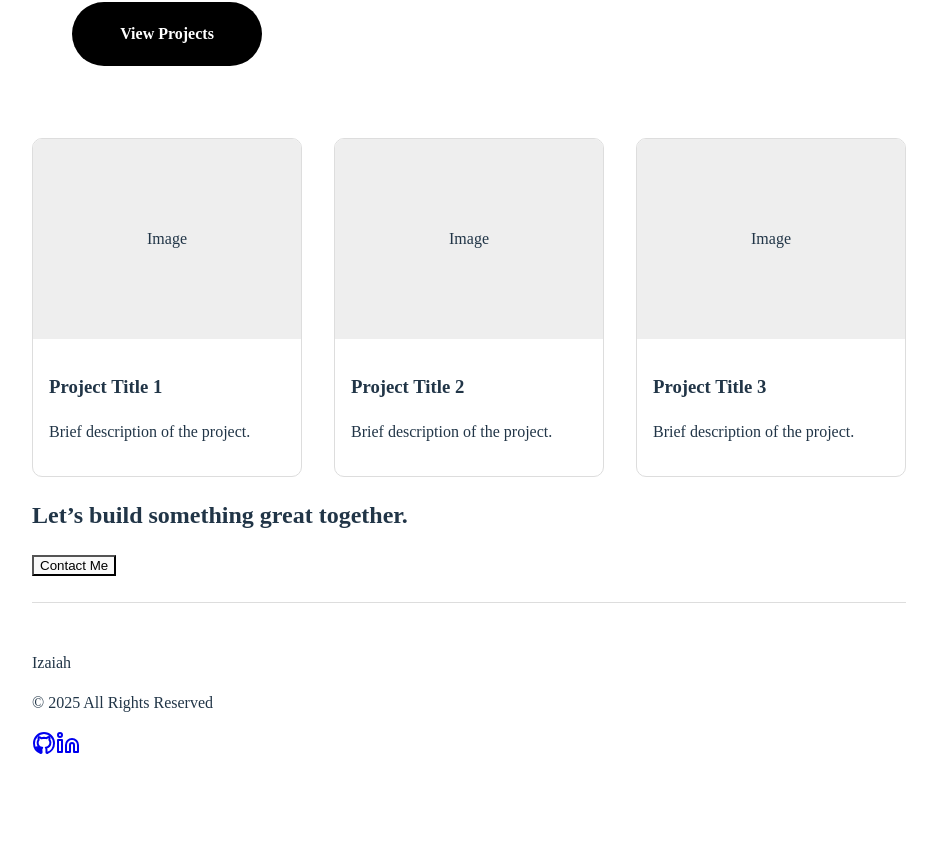
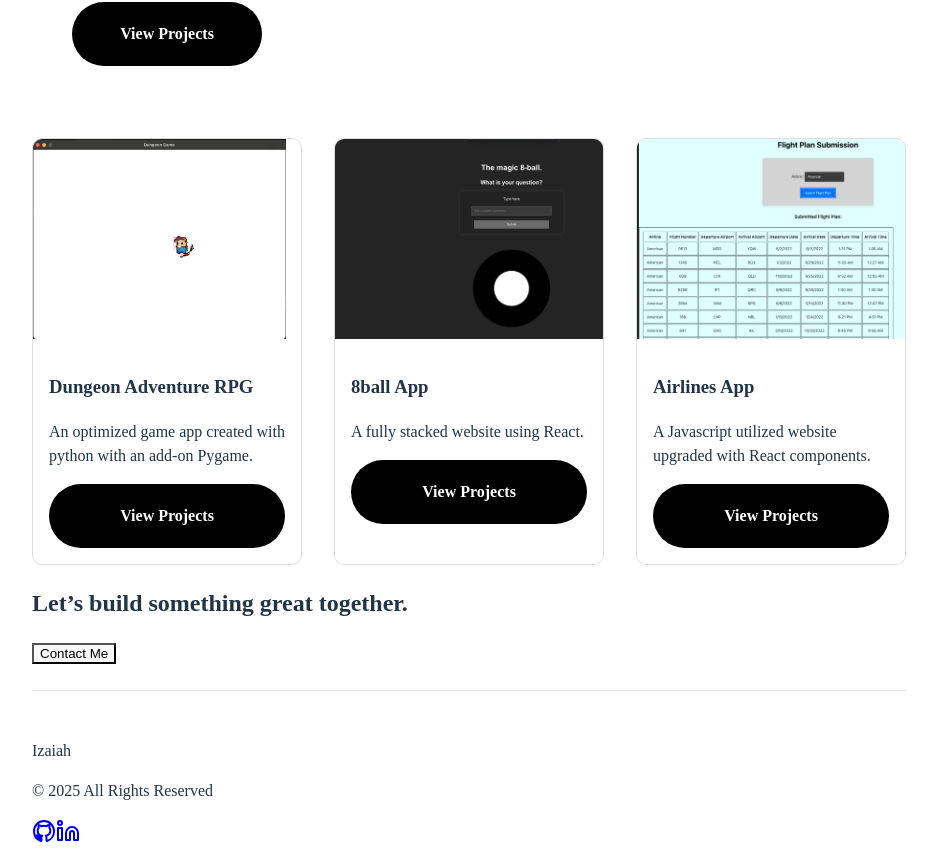
Before and after one commit to Izaiah566/portfolio-site, a React (Vite) app: page / in a window 1280 px wide. Shown: the part 839-1689 px from the top of the page, without its empty margins (171-1108 px from the left). Before the commit the page ends 1601 px from the top, so only its background shows below. Built offline with nearby package versions, Linux system fonts and the light colour scheme.

Commit message:
initial commit

```diff
--- a/public/projectData.jsx
+++ b/public/projectData.jsx
@@ -1,51 +1,91 @@
 export const projectData = [
     {
         id: 1,
+        slug: "dungeon-adventure-RPG",
         title: "Dungeon Adventure RPG",
         description: "An optimized game app created with python with an add-on Pygame.",
+        longDescription: `
+            The dungeon game was created with Python to control the movements of the character. The purpose of the game
+            is to explore around the area, figthing monsters and collecting loot.
+        `,
         problem: "I wanted make the character move around the screen using the keyboards, but I don't know what to start.",
         solution: "I looked up online for tutorials and found it on youtube. I followed the instructions step-by-step; unforuntately it stopped at Part 5",
         improvment: "I would work more on the creating the background, the enemies and objectives",
         image: "images/dungeon.jpg",
+        gitHubLink: "https://github.com/Izaiah566/Python_RPG"
     },
 
     {
         id: 2,
-        title: "8-ball Website",
+        slug: "8-ball-app",
+        title: "8ball App",
         description: "A fully stacked website using React.",
+        longDescription: `
+            The magic 8-ball answers the question you asked it with a yes or no. It features the ball
+            in the middle of the page with the white space in the middle of the screen with the blank space
+            at the bottom. In the input space, the user may ask any question, but it will not always give them
+            the asnwers they wanted.
+        `,
         problem: "While creating the website, I wanted to have the ball to shake while asking questions. But when I pressed the button, it doesn't shake before giving me the answer.",
         solution: "I need to make sure to set the shaking state to true and then to false in the setTimeout statement.",
         improvment: "I could add an ",
         image: "images/8ball.jpg",
+        gitHubLink: "https://github.com/Izaiah566/React-Magic-8ball"
     },
 
     {
         id: 3,
-        title: "Airlines Website",
+        slug: "airlines-app",
+        title: "Airlines App",
         description: "A Javascript utilized website upgraded with React components.",
+        longDescription: `
+            The website formerely uses plain-JavaScript to search for data on each flight. The website
+            have a form element on the home page which filters the necessary elements the user needs
+            to fillout.
+        `,
         problem: "The problem I am having with this website is filtering the information about the flights.",
-        solution: "I used the techniques from JavaScript by filtering the different kinds of airlines to get the result. I used the same technique when remaking it into React.",
+        solution: `I used the techniques from JavaScript by filtering the different kinds of airlines to get the result.
+            I used the same technique when remaking it into React.`
+        ,
         improvment: "I should revisit the concepts to learn how to filter the other data. Maybe I would work on displaying information whether it is cancelled or not.",
         image: "images/airlines.jpg",
+        gitHubLink: "https://github.com/Izaiah566/react-airlines"
     },
 
     {
         id: 4,
-        title: "Marketplave Community App",
+        slug: "marketplace-community-app",
+        title: "Marketplace Community App",
         description: "A full-stack community marketplace using Supabase + FastAPI.",
-        problem: "While working on this project, I focused creating the design of it to make it look professional. Sometimes I distract myself from doing backend programming while trying make it look interesting",
+        longDescription: `
+            This project is a full-stack application that allows users to buy, sell,
+            and trade goods within a community. Features include authentication,
+            user profiles, listing creation, and messaging.
+        `,
+        problem: `While working on this project,
+        I focused creating the design of it to make it look professional.
+        Sometimes I distract myself from doing backend programming while trying make it look interesting.
+        `,
         solution: "I looked for starter layouts and mockup database to spare me the effort to create the website from scratch",
         improvment: "I would had enhancement to the project revisiting the supabase and experiment with it more.",
         image: "images/marketplace.jpg",
+        gitHubLink: "https://github.com/Izaiah566/final-project-izaiah-store"
     },
 
     {
         id: 5,
+        slug: "portfolio-website",
         title: "Portfolio Website",
         description: "My fully responsive portfolio using React + CSS Modules.",
+        longDescription: `
+            This portfolio tells about what I am, what skills I possess, what experiences I have,
+            and what career I am looking for. It lists the projects that are either completed, in-progress, or
+            no longer working on.
+        `,
         problem: "I only got started on the portfolio and the first thing I am having with is making the portfolio professional.",
         solution: "I looked up some templates of what my portfolio needs to look like and I managed to make it look enticing.",
         improvment: "There is no improvement I could think of.",
         image: "images/portfolio.jpg",
+        gitHubLink: "https://github.com/Izaiah566/portfolio-site"
     }
 ];
--- a/src/App.jsx
+++ b/src/App.jsx
@@ -16,7 +16,7 @@ function App() {
           <Route path="/" element={<Home />}/>
           <Route path="/About" element={<About />}/>
           <Route path="/Projects" element={<Projects />}/>
-          <Route path="/Projects:id" element={<Detail />}/>
+          <Route path="/Projects/:slug" element={<Detail />}/>
           <Route path="/Contact" element={<Contact />}/>
         </Route>
       </Routes>
--- a/src/index.css
+++ b/src/index.css
@@ -22,22 +22,3 @@
     background-color: #f9f9f9;
   }
 }
-
-
-.grid-3 {
-  border: 1px solid #ddd;
-  border-radius: 10px;
-  overflow: hidden;
-  transition: 0.2s;
-  background: white;
-  display: grid;
-}
-
-.grid-3 .featured-card {
-  display: inline-block;
-  border-color: #747bff;
-  background-color: #a8acec;
-  border-radius: 50px;
-  width: 200px;
-  text-align: center;
-}
--- a/src/pages/Detail.jsx
+++ b/src/pages/Detail.jsx
@@ -1,55 +1,40 @@
-import { useParams } from "react-router-dom"
-import { useEffect, useState } from "react";
-import { projectData } from "../../public/projectData"
+import { useParams } from "react-router-dom";
+import styles from "./Detail.module.css";
+import { projectData } from "../../public/projectData";
 
-const Detail = () => {
+export default function Detail() {
+  const { slug } = useParams();
+  const project = projectData.find(p => p.slug === slug);
 
-    const { id } = useParams();
-    const [project, setProject] = useState(null);
-    const [loading, setLoading] = useState(true);
-    const [error, setError] = useState("");
+  if (!project) {
+    return <h2>Project not found</h2>;
+  }
 
-    useEffect(() => {
-        const fetchProject = async () => {
-            try {
-                setLoading(true)
+  return (
+    <div className={`container ${styles.detail}`}>
+      <h1>{project.title}</h1>
 
-                const foundProject = projectData.find(
-                    (item) => String(item.id) === id
-                );
-                if(!foundProject) throw new Error("Project not found.");
-                setProject(foundProject);
-            } catch (err) {
-                console.error(err);
-                setError(err.message || "Error loading project");
-            } finally {
-                setLoading(false);
-            }
-        };
+      <div className={styles.image}>
+        <img src={project.image} alt={project.title} />
+      </div>
 
-        fetchProject();
-    }, [id]);
+      <p className={styles.description}>{project.longDescription}</p>
 
-    // ✅ Loading or error states
-    if (loading) return <p className="text-center mt-10">Loading listing...</p>;
-    if (error)
-        return (
-        <div className="text-center text-red-500 mt-10">
-            <p>❌ {error}</p>
-        </div>
-        );
+      <div className={styles.subHeader}>
+        <h2>Problem</h2>
+        <p className={styles.problem}>{project.problem}</p>
+      </div>
 
-    return (
-        <>
-            <div>
-                <h1>Project title: {project.title}</h1>
-                <img src={project.img} alt={project.title}/>
-                <p>Problem: {project.problem}</p>
-                <p>Solution: {project.solution}</p>
-                <p>Improvement: {project.improvment}</p>
-            </div>
-        </>
-    )
+      <div className={styles.subHeader}>
+        <h2>Solution</h2>
+        <p className={styles.solution}>{project.solution}</p>
+      </div>
+
+      <div className={styles.subHeader}>
+        <h2>Improvement</h2>
+        <p className={styles.improvement}>{project.improvment}</p>
+      </div>
+
+    </div>
+  );
 }
-
-export default Detail
--- a/src/pages/Home.jsx
+++ b/src/pages/Home.jsx
@@ -1,6 +1,7 @@
 import React from "react";
 import { Link } from "react-router-dom";
 import styles from "./Home.module.css";
+import { projectData } from "../../public/projectData";
 
 const Home = () => {
     return (
@@ -23,12 +24,13 @@ const Home = () => {
 
              {/* Featured Projects */}
              <section className={styles.cardGrid}>
-              {[1,2,3].map((i) => (
-              <div key={i} className={styles.card}>
-               <div className={styles.cardImg}>Image</div>
+              {projectData.slice(0,3).map(project => (
+              <div key={project.id} className={styles.card}>
+               <div className={styles.cardImg}><img src={project.image}/></div>
                <div className={styles.cardBody}>
-                 <h3>Project Title {i}</h3>
-                 <p>Brief description of the project.</p>
+                 <h3>{project.title}</h3>
+                 <p>{project.description}</p>
+                 <Link to={`/Projects/${project.slug}`} className={styles.btnSecondary}>View Projects</Link>
                </div>
               </div>
              ))}
--- a/src/pages/Home.module.css
+++ b/src/pages/Home.module.css
@@ -60,6 +60,18 @@
   margin-top: 2rem;
 }
 
+.cardBody a {
+  width: 100%;
+  background-color: black;
+  color: white;
+  padding: 20px 0px;
+  border-radius: 65px;
+  font-weight: bold;
+  text-decoration: none;
+  display: flex;
+  justify-content: center;
+}
+
 @media (min-width: 640px) {
   .cardGrid {
     grid-template-columns: repeat(2, 1fr);
@@ -78,18 +90,20 @@
   overflow: hidden;
   background: white;
   transition: 0.2s;
+  overflow: auto;
 }
 
 .card:hover {
   box-shadow: 0 3px 15px rgba(0,0,0,0.1);
 }
 
-.cardImg {
+.cardImg img{
   height: 200px;
   background: #eee;
   display: flex;
   justify-content: center;
   align-items: center;
+  object-fit: fill;
 }
 
 .cardBody {
--- a/src/pages/Projects.jsx
+++ b/src/pages/Projects.jsx
@@ -18,10 +18,11 @@ const Projects = () => {
             <section className={styles.cardGrid}>
              {projectData.map((project) => (
                 <div key={project.id}  className={styles.card}>
+                 <div className={styles.cardImg}><img src={project.image}/></div>
                  <div className={styles.cardBody}>
                   <h3>{project.title}</h3>
                   <p>{project.description}</p>
-                  <button className={styles.btnPrimary} onClick={() => navigate(`/Projects/${project.id}`)}>View Project</button>
+                  <button className={styles.btnPrimary} onClick={() => navigate(`/Projects/${project.slug}`)}>View Project</button>
                  </div>
                 </div>
               ))}
--- a/src/pages/Projects.module.css
+++ b/src/pages/Projects.module.css
@@ -36,6 +36,15 @@
   transition: 0.2s;
 }
 
+.cardImg img{
+  height: 200px;
+  background: #eee;
+  display: flex;
+  justify-content: center;
+  align-items: center;
+  object-fit: fill;
+}
+
 .card:hover {
   box-shadow: 0 3px 15px rgba(0,0,0,0.1);
 }
```
Also changed, not shown: src/pages/About.jsx (+7 -1 lines), src/pages/Detail.module.css (+26 -0 lines), images/airlines.jpg (added), images/portfolio.jpg (added).
